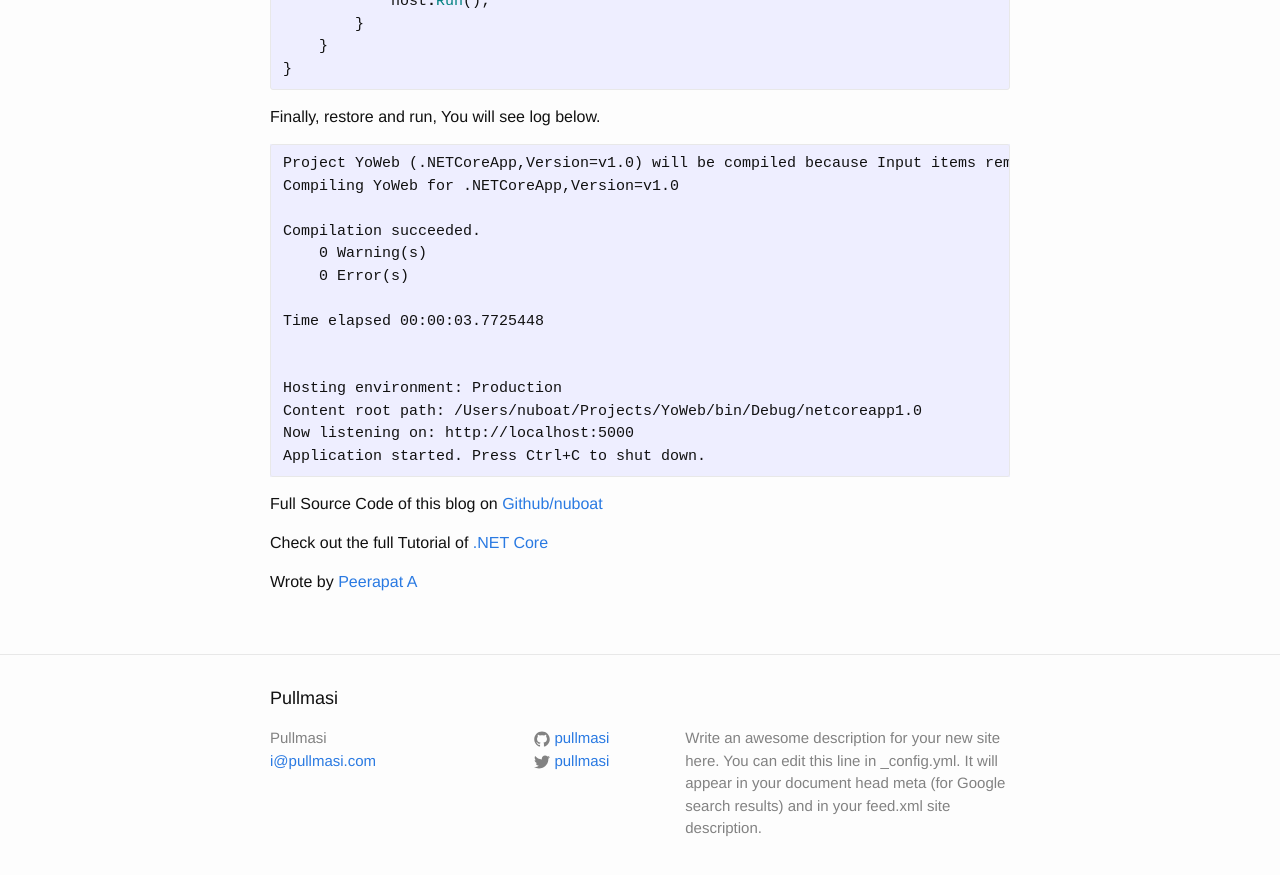
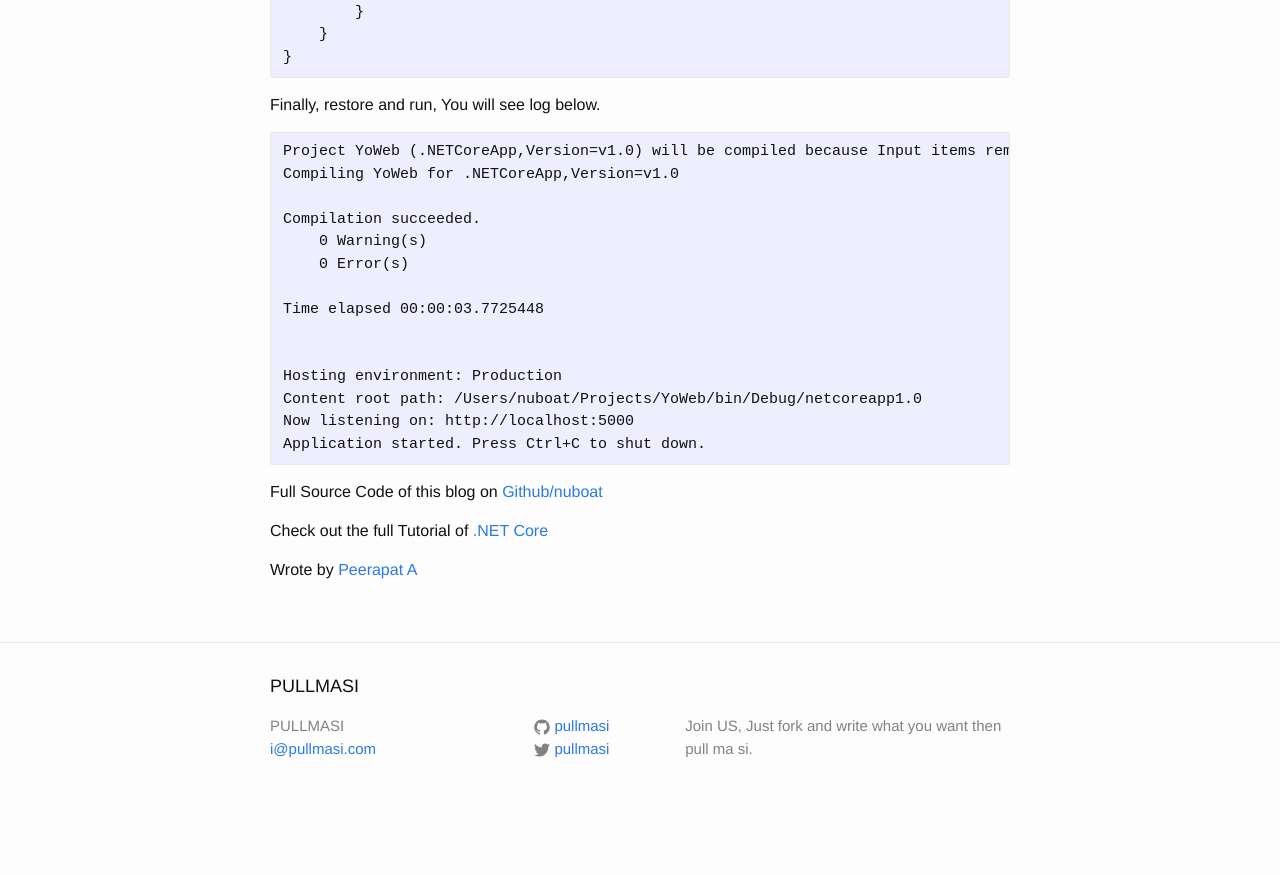
Before and after one commit to pullmasi/pullmasi.github.io, a Jekyll site: the page built from _posts/2016-07-27-start-dotnet-core-mvc.markdown, in a window 1280 px wide and 900 px high, scrolled down 2285 px. Shown: the top 875 px of the window. Built offline with Jekyll 4.4.1, drawn with Linux system fonts in a browser that asks for light colours; after the commit the page ends 3105 px from its top, so only the background shows below that; some of the changed text lies outside the part shown.

```diff
--- a/_config.yml
+++ b/_config.yml
@@ -6,14 +6,12 @@
 # 'jekyll serve'. If you change this file, please restart the server process.
 
 # Site settings
-title: Pullmasi
+title: PULLMASI
 email: i@pullmasi.com
 description: > # this means to ignore newlines until "baseurl:"
-  Write an awesome description for your new site here. You can edit this
-  line in _config.yml. It will appear in your document head meta (for
-  Google search results) and in your feed.xml site description.
+  Join US, Just fork and write what you want then pull ma si.
 baseurl: "" # the subpath of your site, e.g. /blog
-url: "http://pullmasi.com" # the base hostname & protocol for your site
+url: "https://www.pullmasi.com" # the base hostname & protocol for your site
 twitter_username: pullmasi
 github_username:  pullmasi
 
```
Also changed, not shown: _posts/2016-07-27-start-dotnet-core-mvc.markdown (+4 -3 lines), _posts/2016-07-30-first-controller-with-di.markdown (added, +115 -0 lines).
